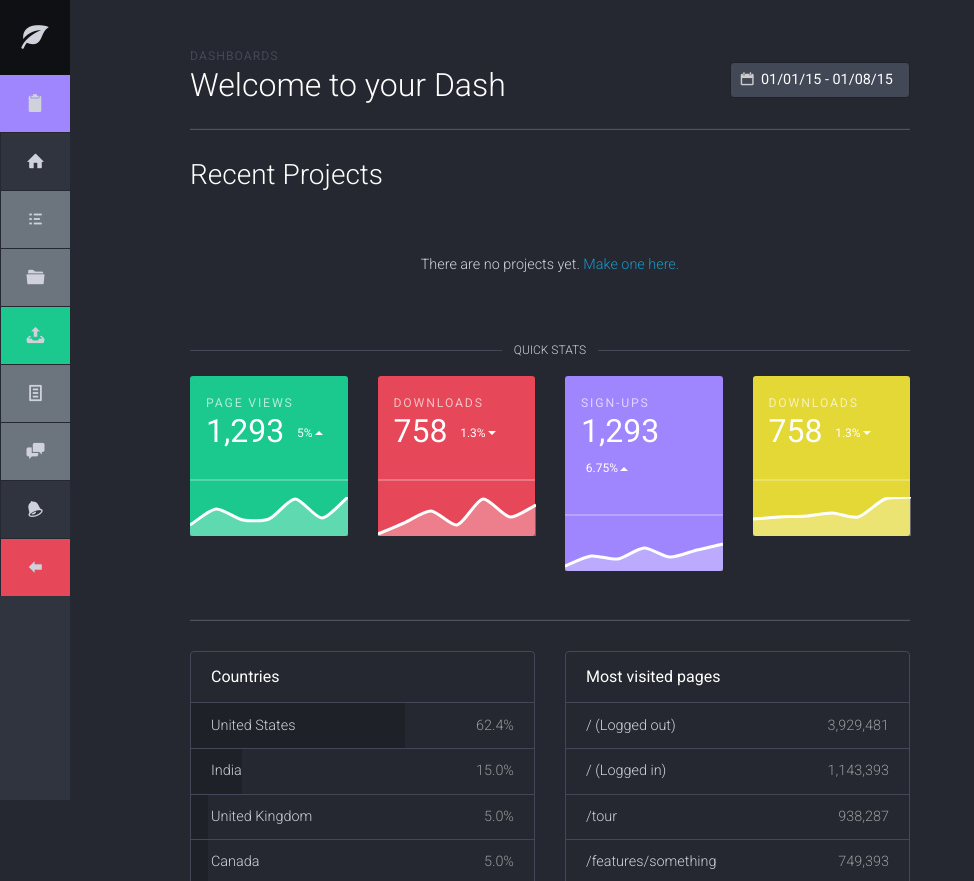
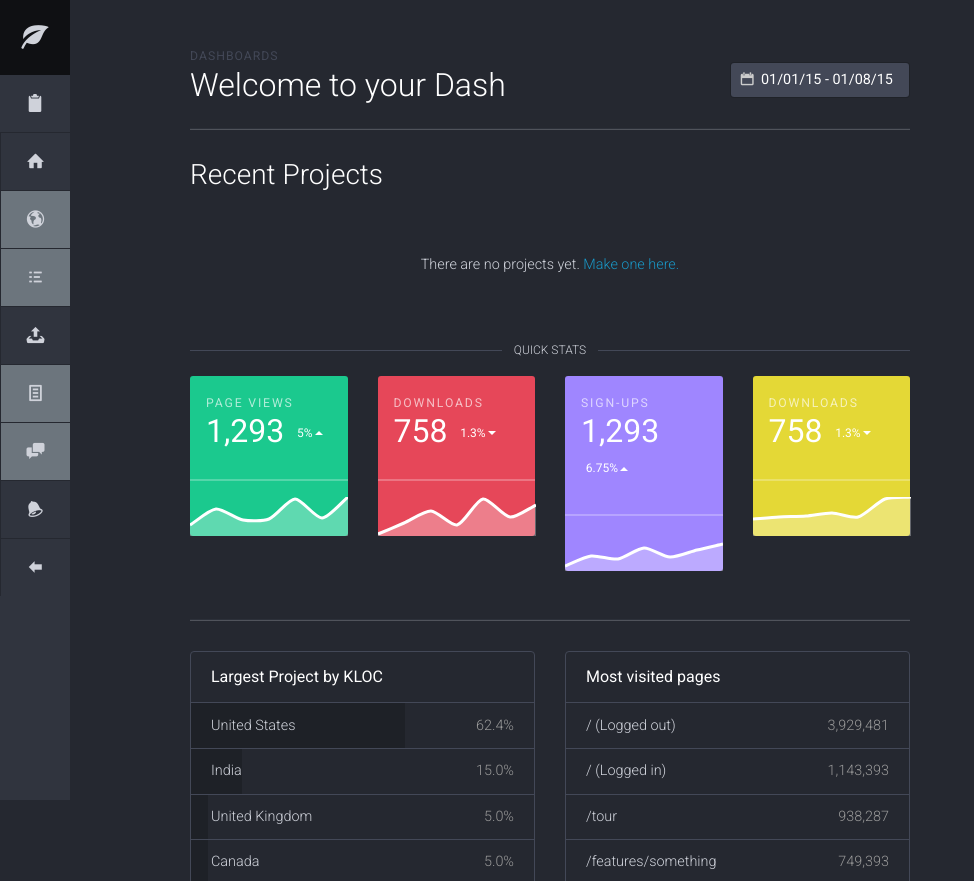
Before and after one commit to milesinada/QlickBook, a Django app: page /projects/ in a window 1280 px wide. Shown: the top 881 px of the page, without its empty margins (0-974 px from the left). Run offline with Django 4.2, Linux system fonts and the light colour scheme; the visitor is signed in with stand-in values (Sample User, id 1); data that the repository does not hold is empty; some libraries are stand-ins or nearby versions.

Commit message:
little style cleanup

```diff
--- a/templates/dashboard.html
+++ b/templates/dashboard.html
@@ -45,7 +45,7 @@
         data-dataset="[ {% for count in project.count %}
           {{count}},
           {% endfor %}]"
-        data-dataset-options="{ borderColor: '#252830', backgroundColor: ['#1ca8dd', '#1bc98e', 'black'] }"
+        data-dataset-options="{ borderColor: '#252830', backgroundColor: ['#1ca8dd', '#1bc98e'] }"
         data-labels="['Completed','In-Progress','Not-Started']">
       </canvas>
       <a href="{% url 'project_detail' project.id %}"><h4>{{ project.title }}</h4></a>
@@ -141,7 +141,7 @@
   <div class="col-md-6 mb-5">
     <div class="list-group mb-3">
       <h6 class="list-group-header">
-        Countries
+        Largest Project by KLOC
       </h6>
 
         <a class="list-group-item list-group-item-action justify-content-between" href="#">
--- a/templates/icon-nav.html
+++ b/templates/icon-nav.html
@@ -46,7 +46,7 @@
     <div class="iconav-slider">
       <ul class="nav nav-pills iconav-nav flex-md-column">
         <li class="nav-item">
-          <a class="nav-link bg-info" href="/admin" title="Admin Portal" data-toggle="tooltip" data-placement="right" data-container="body">
+          <a class="nav-link bg-link" href="/admin" title="Admin Portal" data-toggle="tooltip" data-placement="right" data-container="body">
             <span class="icon icon-clipboard"></span>
             <small class="iconav-nav-label hidden-md-up">Admin Portal</small>
           </a>
@@ -59,18 +59,18 @@
         </li>
         <li class="nav-item">
           <a class="nav-link bg-secondary" href="{% url 'project_list' %}" title="Project List" data-toggle="tooltip" data-placement="right" data-container="body">
-            <span class="icon icon-list"></span>
+            <span class="icon icon-globe"></span>
             <small class="iconav-nav-label hidden-md-up">Project List</small>
           </a>
         </li>
         <li class="nav-item">
           <a class="nav-link bg-secondary" href="{% url 'ticket-history' %}" title="Ticket history" data-toggle="tooltip" data-placement="right" data-container="body">
-            <span class="icon icon-folder"></span>
+            <span class="icon icon-list"></span>
             <small class="iconav-nav-label hidden-md-up">History</small>
           </a>
         </li>
         <li class="nav-item">
-          <a class="nav-link bg-success" href="{% url 'project_new' %}" title="New Project" data-toggle="tooltip" data-placement="right" data-container="body">
+          <a class="nav-link bg-link" href="{% url 'project_new' %}" title="New Project" data-toggle="tooltip" data-placement="right" data-container="body">
             <span class="icon icon-upload"></span>
             <small class="iconav-nav-label hidden-md-up">New Project</small>
           </a>
@@ -94,7 +94,7 @@
           </a>
         </li>
         <li class="nav-item">
-          <a class="nav-link bg-danger" href="{% url 'logout' %}" title="Logout" data-toggle="tooltip" data-placement="right" data-container="body">
+          <a class="nav-link bg-link" href="{% url 'logout' %}" title="Logout" data-toggle="tooltip" data-placement="right" data-container="body">
             <span class="icon icon-arrow-left"></span>
             <small class="iconav-nav-label hidden-md-up">Logout</small>
           </a>
--- a/templates/projects/list.html
+++ b/templates/projects/list.html
@@ -143,7 +143,7 @@
       <div class="col-lg-4 mb-5">
         <div class="list-group mb-3">
           <h6 class="list-group-header">
-            Countries
+            Completion Status
           </h6>
 
             <a class="list-group-item list-group-item-action justify-content-between" href="#">
```
